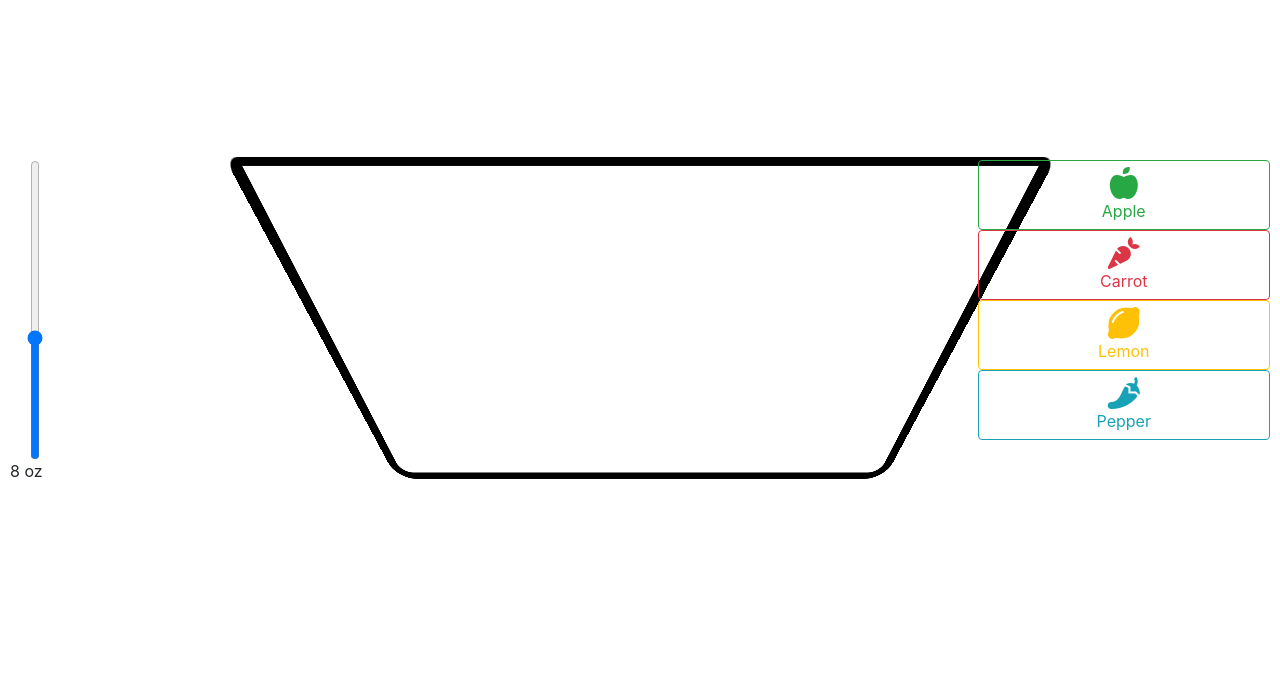
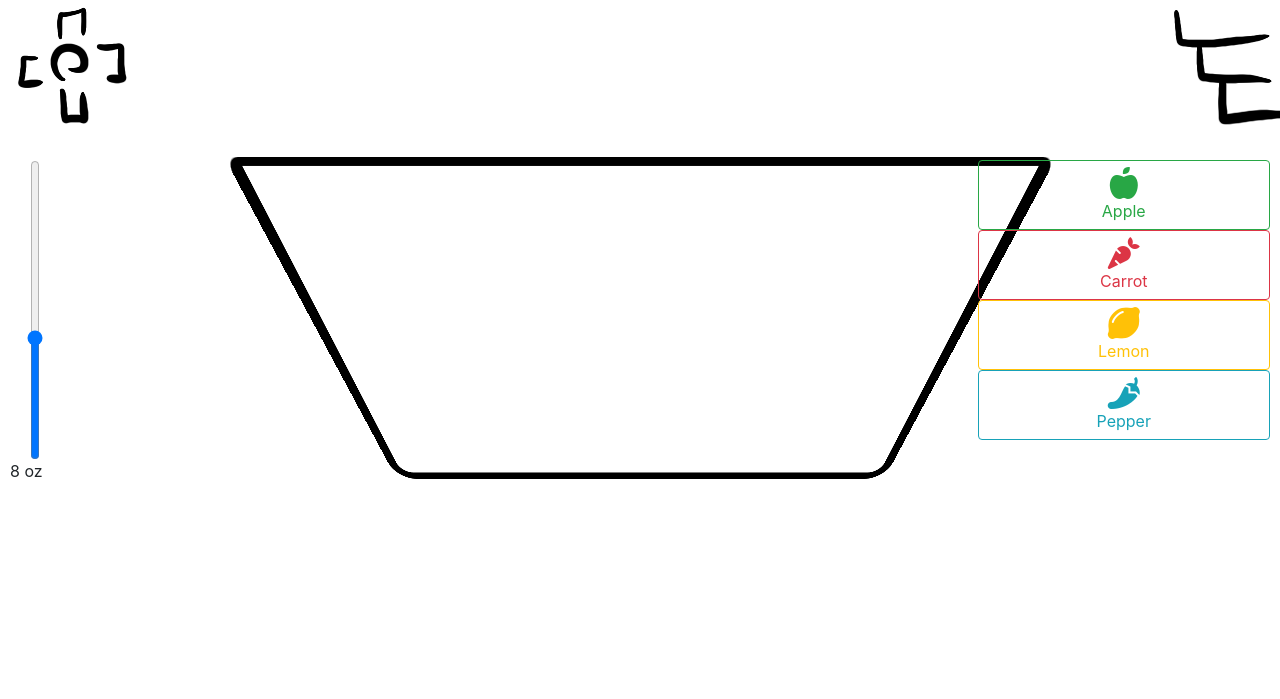
Before and after one commit to scrumbledores-army/QualiTea, a PHP site: page /drink_maker_smoothie.php in a window 1280 px wide. Shown: the top 699 px of the page. Run offline with PHP 8.4, Linux system fonts and the light colour scheme; some libraries are stand-ins or nearby versions.

Commit message:
Added Homepage and Topmenu

```diff
--- a/Community.php
+++ b/Community.php
@@ -168,6 +168,7 @@
 
 	</div>
 	<div class="menu">
+    <?php include('include/_top_menu.php'); ?>
     <?php include('include/_menu.php'); ?>
     </div>
   </div>
--- a/assets/style.css
+++ b/assets/style.css
@@ -6,6 +6,57 @@ body {
 
 .table {
 	background: white;
+}
+
+.top-buttons {
+  position: fixed;
+  top: 0px;
+  bottom: 100px;
+  width: 100%;
+}
+
+.left {
+  position: absolute;
+  top: 0px;
+  left: 0px;
+}
+
+.right {
+  position: absolute;
+  top: 0px;
+  right: 0px;
+}
+
+.center {
+  position:fixed;
+  top: 50%;
+  left: 50%;
+  width: 30em;
+  height: 18em;
+  margin-top: -9em;
+  margin-left: -15em;
+}
+
+.center.Create {
+  top: 20%;
+
+}
+
+.center.MyDrinks {
+  top: 50%;
+  width: 34em;
+  height: 20em;
+  margin-top: -10em;
+  margin-left: -17em;
+
+}
+
+.center.Share {
+  top: 80%;
+  width: 24em;
+  height: 16em;
+  margin-top: -8em;
+  margin-left: -12em;
 }
 
 /* Buttons at the bottom of the screen */
--- a/drink_maker_smoothie.php
+++ b/drink_maker_smoothie.php
@@ -86,6 +86,7 @@
     <div class="content">
       <div style="height:150px;">
       </div>
+      <?php include('include/_top_menu.php'); ?>
       <div class="row">
         <div class="col-3">
           <input type="range" min="1" max="6" value="3" class="slider" id="sizeSlider" orient="vertical" oninput="updateSlider()">
--- /dev/null
+++ b/include/_top_menu.php
@@ -0,0 +1,8 @@
+<div class="top-buttons">
+  <div class = "left">
+    <a href="Settings.php"><img src="images/settings.png"/></a>
+  </div>
+  <div class="right">
+    <a href="Themes.php"><img src="images/themes.png"/></a>
+  </div>
+</div>
```
Also changed, not shown: HomePage.php (added, +26 -0 lines), images/HomePage/Create.png (added), images/HomePage/MyDrinks.png (added), images/HomePage/Share.png (added), images/settings.png (added), images/themes.png (added).
